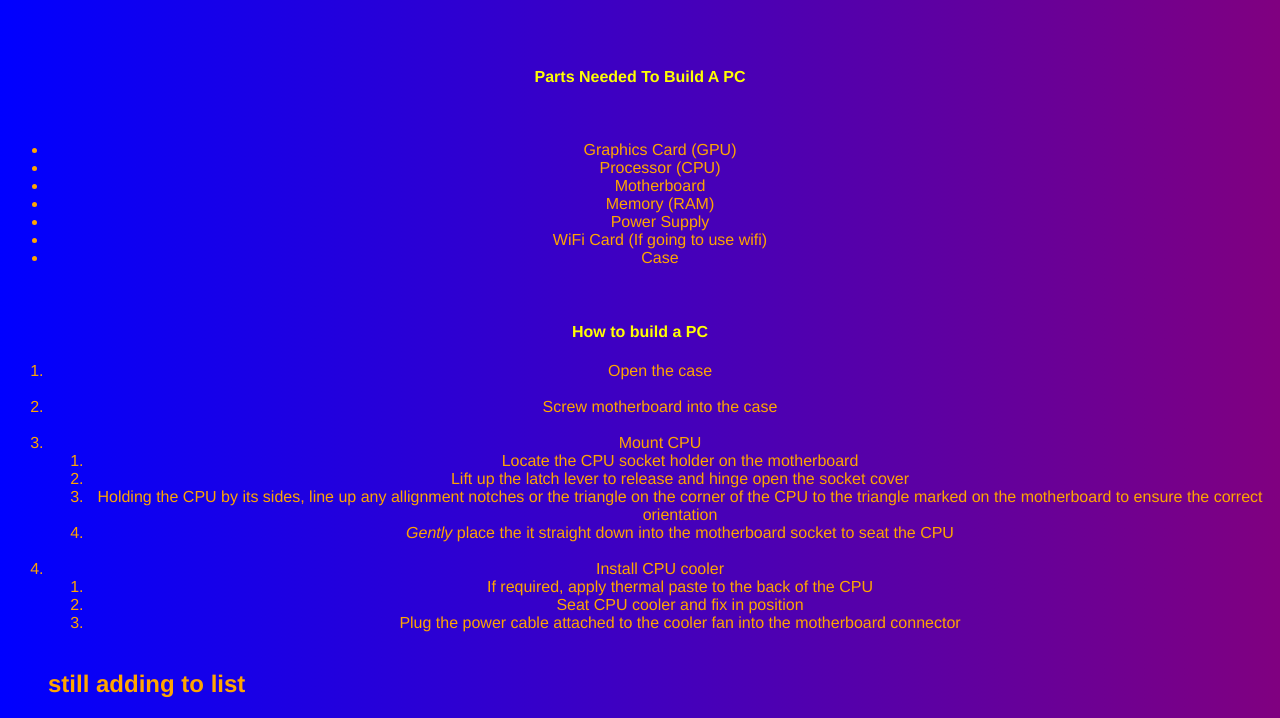
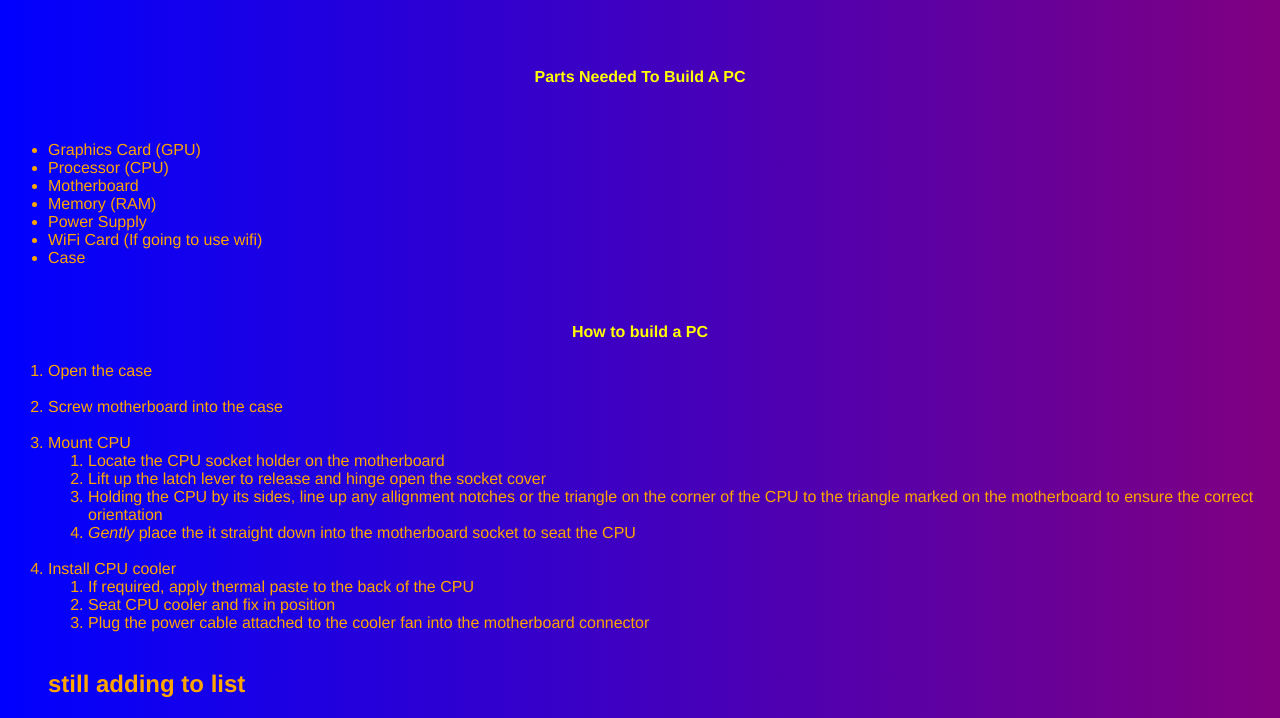
Before and after one commit to Grayson-H/website, a plain HTML site: page index.html in a window 1280 px wide. Shown: the part 89-807 px from the top of the page. Drawn offline with Linux system fonts and the light colour scheme.

Commit message:
Update style.css

```diff
--- a/style.css
+++ b/style.css
@@ -18,6 +18,3 @@ body {
   border: solid 10px lightblue;
   border-radius: 100px;
  }
-li {
- text-align: center;
-}
```
